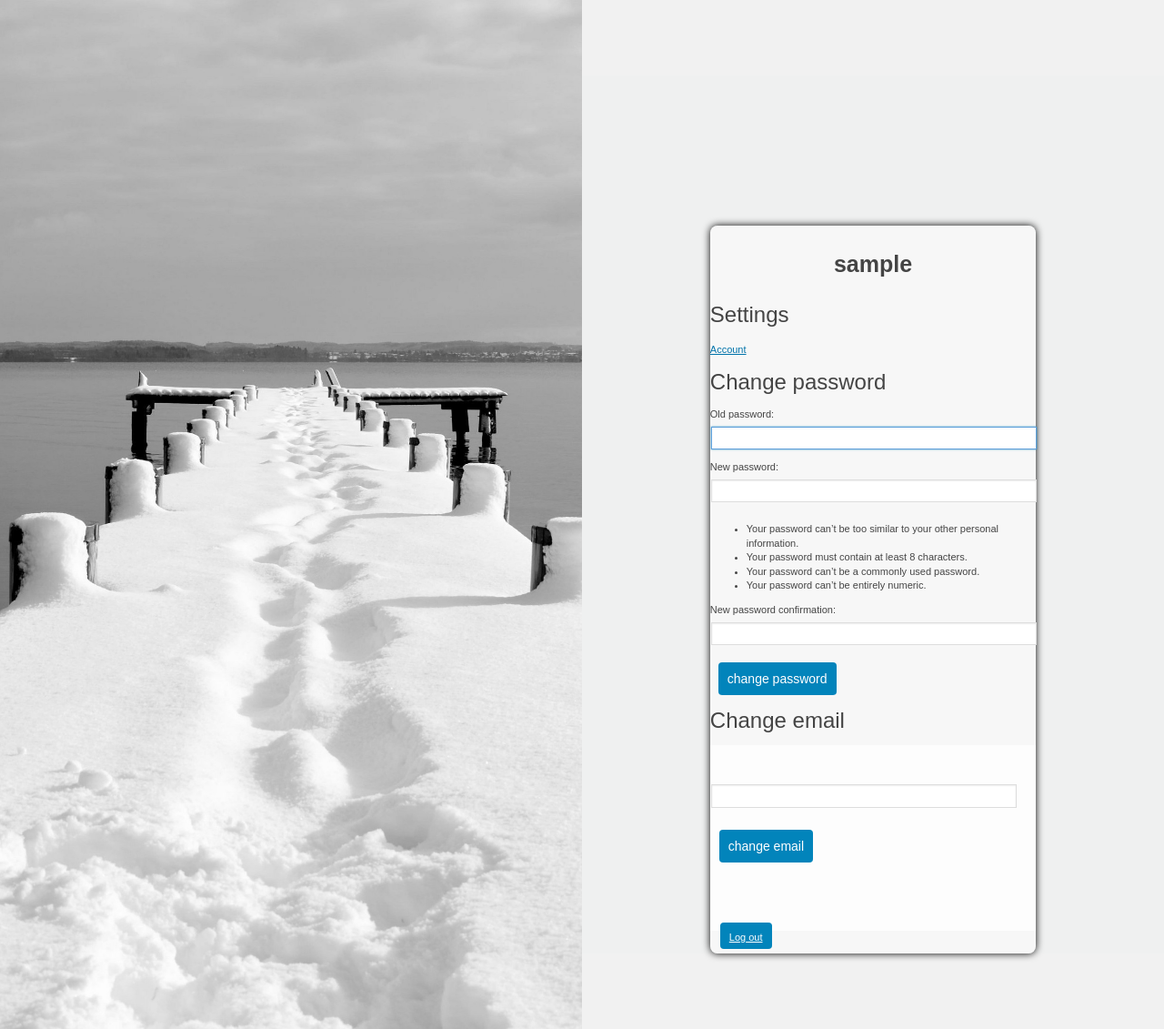
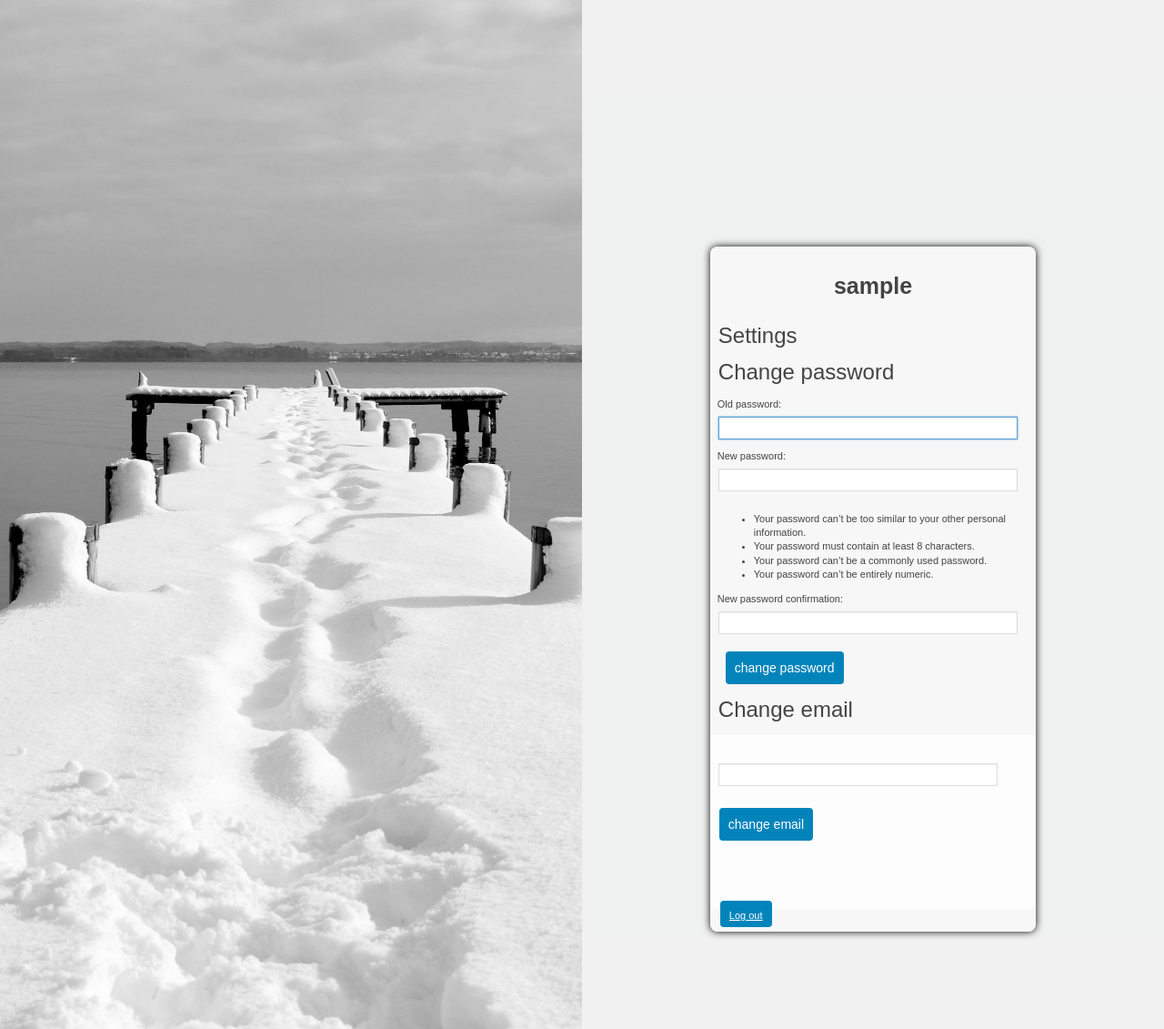
Before and after one commit to weetyre/final_exam, a Django app: page /profile in a window 1280 px wide. Shown: the whole page at 91% size. Run offline with Django 3.2, Linux system fonts and the light colour scheme; the visitor is signed in with stand-in values (Sample User, id 1).

Commit message:
version 1.4 view 2.0

```diff
--- a/final_exam/static/css/profile.css
+++ b/final_exam/static/css/profile.css
@@ -87,6 +87,10 @@ p{
 
 .subhead-heading{
 	font-size: 24px;
+	padding-top: auto;
+	padding-right: auto;
+	padding-left: 9px;
+	padding-bottom: auto;
 	font-weight: 300;
 }
 
@@ -123,7 +127,7 @@ div container
 form
  */
 .login-form{
-	padding-top: 2em;
+	padding-top: 0em;
 	padding-right: 2em;
 	padding-left: 0em;
 	padding-bottom: 4em;
@@ -224,6 +228,10 @@ error text
 	color: red;
 	font-size: 12px;
 	width: 100%;
+	padding-top: 8px;
+	padding-right: 8px;
+	padding-left: 8px;
+	padding-bottom: 8px;
 	display: inline-block;
 }
 
@@ -307,3 +315,10 @@ responsive-design
 	padding-left: 9px;
 	padding-top: 7px;
 }
+.field {
+	padding-top: auto;
+	padding-right: 21px;
+	padding-left: 8px;
+	padding-bottom: auto;
+
+}
--- a/final_exam/templates/settings_account.html
+++ b/final_exam/templates/settings_account.html
@@ -21,7 +21,6 @@
                  <div class="float-left col-8">
                    <h2 class="head-block">{{ user.username }} </h2>
                    <h3 class="subhead-heading">Settings</h3>
-            		<a href="/settings/account">Account</a>
 
 
        				 <h2 class="subhead-heading">Change password</h2>
@@ -30,10 +29,9 @@
     				<form class="" action="/account/change_psw" method="post">
 						<div class="passwor1">
 
-						<div>
+                            <div class="field">
 							{% csrf_token %}
-					{{ form_change_psw }}
-						</div>
+					        {{ form_change_psw }}
 						<div class="change_word">
 							<input name="submit" type="submit" class="submint_b1" value="change password">
 						</div>
@@ -50,7 +48,7 @@
 						<div class="error-block">
 							<p class="error">{{ error_msg }}</p>
 						</div>
-						<div>
+						<div class="field">
 							{{ form_change_email.email }}
 						</div>
 						<div class="change_word">
```
Lines whose indentation alone changed are shown as unchanged.
